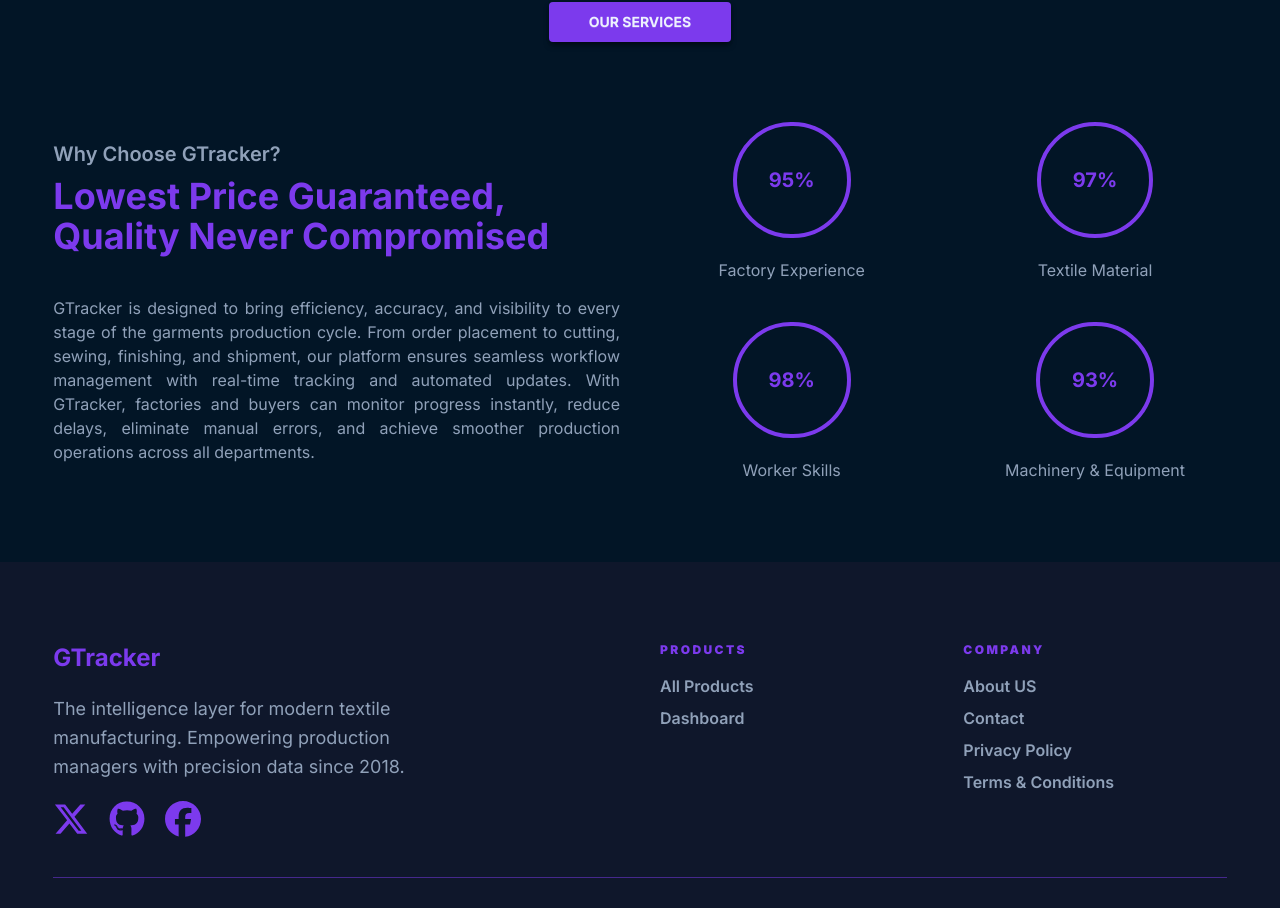
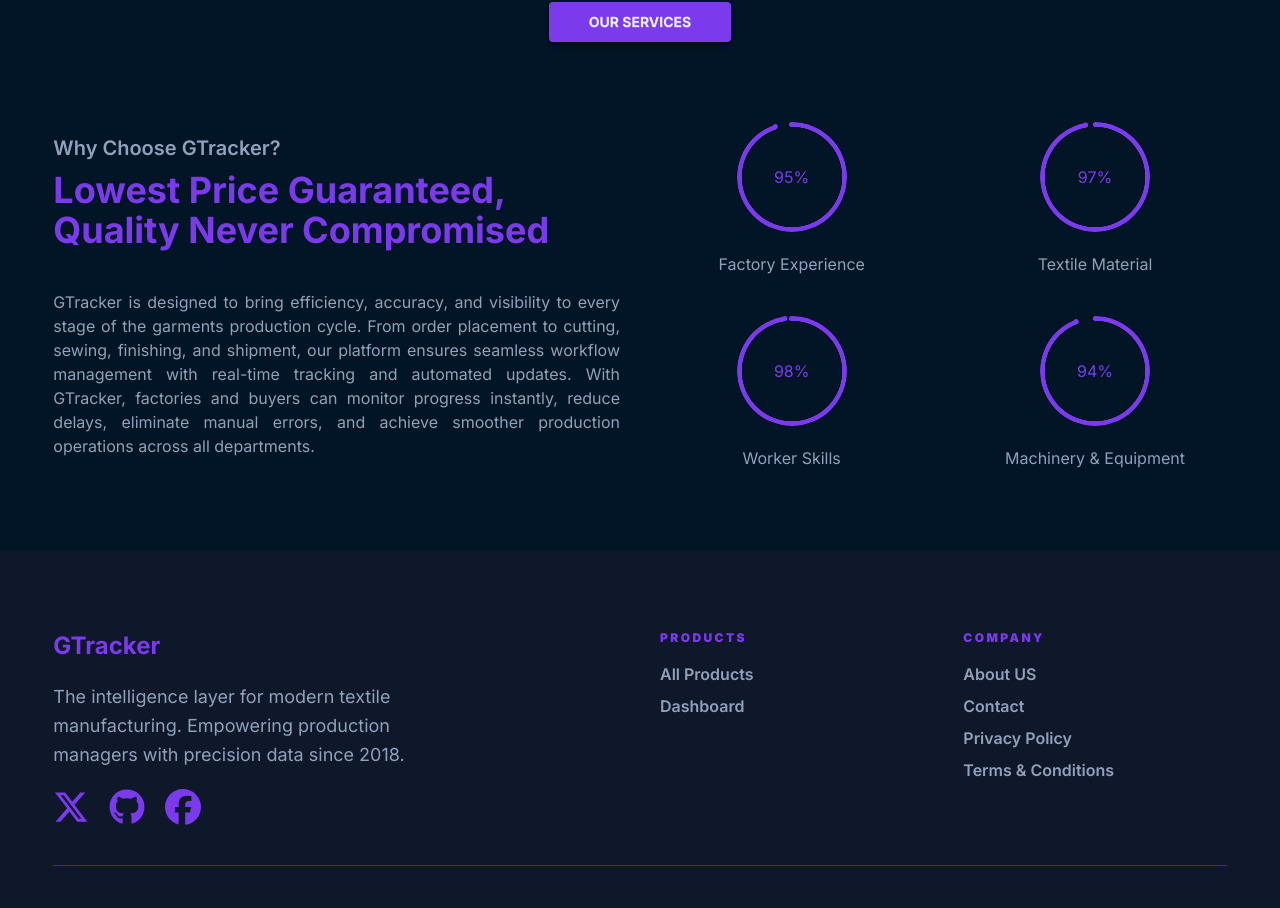
Before and after one commit to MdRehanAli/gtracker-client, a React (Vite) app: page /about-us in a window 1280 px wide. Shown: the part 1358-2266 px from the top of the page. Built offline with nearby package versions, Linux system fonts and the light colour scheme; no server answers.

Commit message:
Update radial progress

```diff
--- a/src/pages/AboutUs/WhyChoose.jsx
+++ b/src/pages/AboutUs/WhyChoose.jsx
@@ -10,19 +10,41 @@ const WhyChoose = () => {
             </div>
             <div className='grid grid-cols-1 md:grid-cols-2 flex-1 gap-10'>
                 <div className='flex flex-col items-center justify-center gap-5'>
-                    <p className='inline-block rounded-full border-4 border-primary p-8 py-10 text-xl font-bold text-primary'>95%</p>
+
+                    <div className="radial-progress text-primary"
+                        style={{ "--value": "95", "--size": "110px", "--thickness": "5px" } /* as React.CSSProperties */}
+                        aria-valuenow={70} role="progressbar"
+                    >
+                        95%
+                    </div>
+
                     <p className='text-secondary'>Factory Experience</p>
                 </div>
                 <div className='flex flex-col items-center justify-center gap-5'>
-                    <p className='inline-block rounded-full border-4 border-primary p-8 py-10 text-xl font-bold text-primary'>97%</p>
+                    <div className="radial-progress text-primary"
+                        style={{ "--value": "97", "--size": "110px", "--thickness": "5px" } /* as React.CSSProperties */}
+                        aria-valuenow={70} role="progressbar"
+                    >
+                        97%
+                    </div>
                     <p className='text-secondary'>Textile Material</p>
                 </div>
                 <div className='flex flex-col items-center justify-center gap-5'>
-                    <p className='inline-block rounded-full border-4 border-primary p-8 py-10 text-xl font-bold text-primary'>98%</p>
+                    <div className="radial-progress text-primary"
+                        style={{ "--value": "98", "--size": "110px", "--thickness": "5px" } /* as React.CSSProperties */}
+                        aria-valuenow={70} role="progressbar"
+                    >
+                        98%
+                    </div>
                     <p className='text-secondary'>Worker Skills</p>
                 </div>
                 <div className='flex flex-col items-center justify-center gap-5'>
-                    <p className='inline-block rounded-full border-4 border-primary p-8 py-10 text-xl font-bold text-primary'>93%</p>
+                    <div className="radial-progress text-primary"
+                        style={{ "--value": "94", "--size": "110px", "--thickness": "5px" } /* as React.CSSProperties */}
+                        aria-valuenow={70} role="progressbar"
+                    >
+                        94%
+                    </div>
                     <p className='text-secondary'>Machinery & Equipment</p>
                 </div>
             </div>
```
